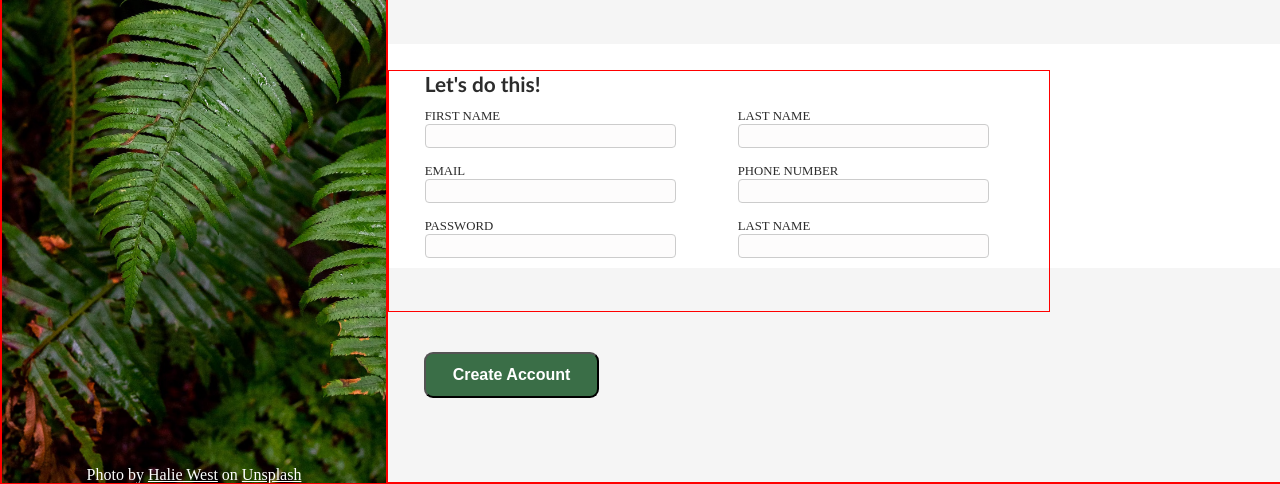
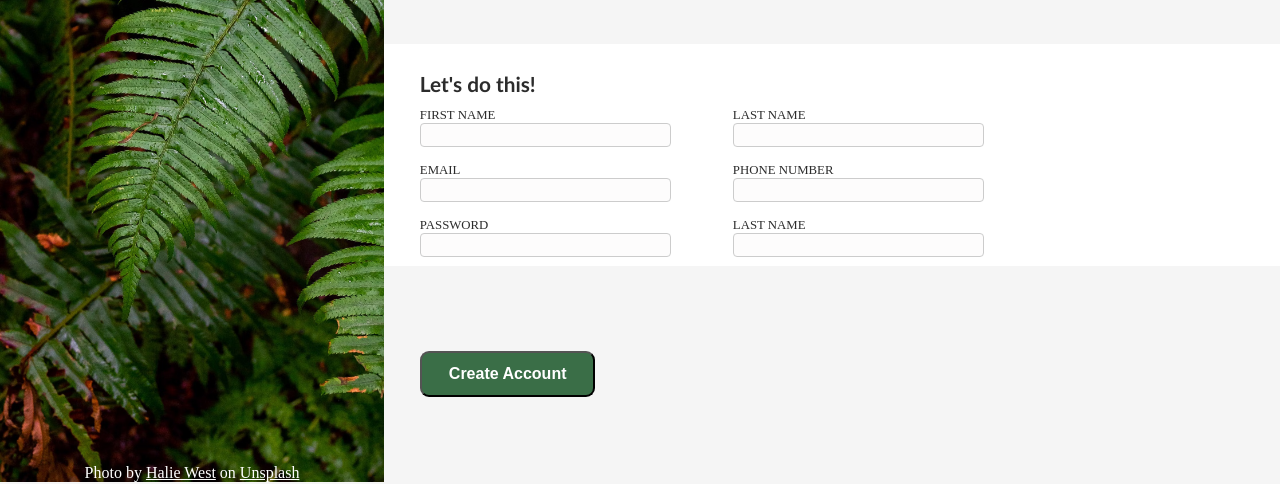
Before and after one commit to n-pontes/signup-form, a plain HTML site: page index.html in a window 1280 px wide. Shown: the part 318-802 px from the top of the page. Drawn offline with Linux system fonts and the light colour scheme.

Commit message:
Remove solid border used for testing

```diff
--- a/css/styles.css
+++ b/css/styles.css
@@ -17,11 +17,6 @@ body {
 .formFlex, .formInfo, .registration {
     padding-left: 4%;
 }
-
-.projectContainer, .hero-image, .right-sidebar, .formFlex {
-    border: 1px solid red;
-}
-
 
 .projectContainer {
     display: flex;
```
